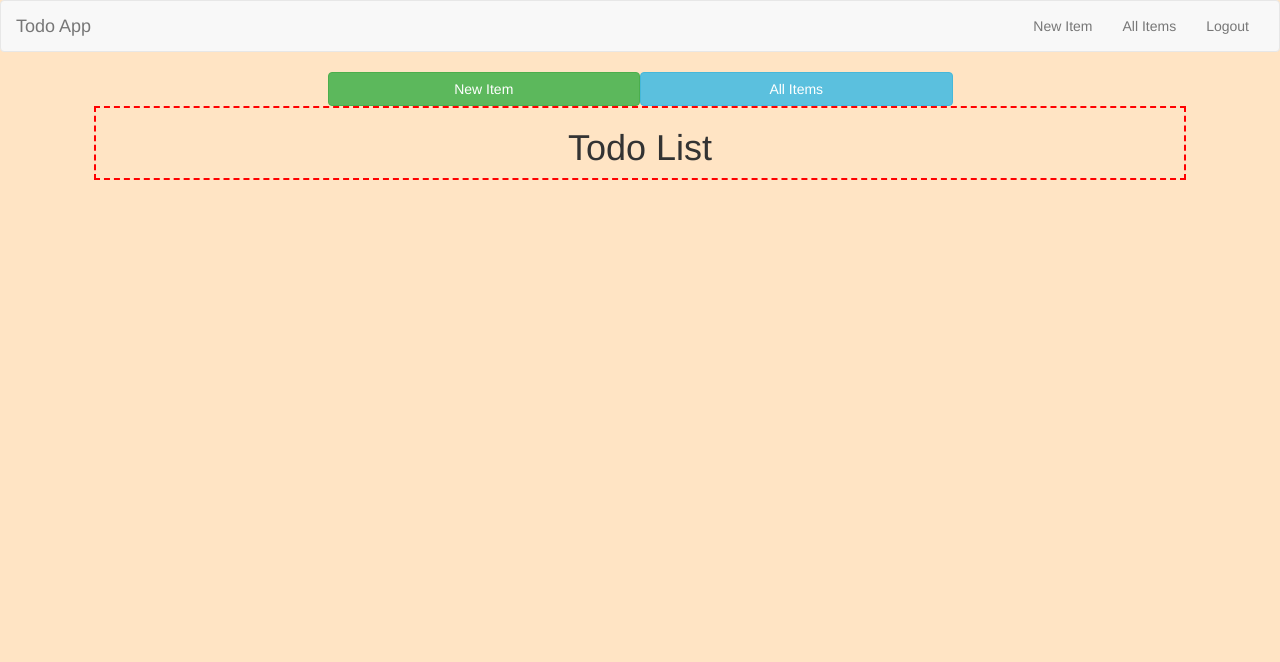
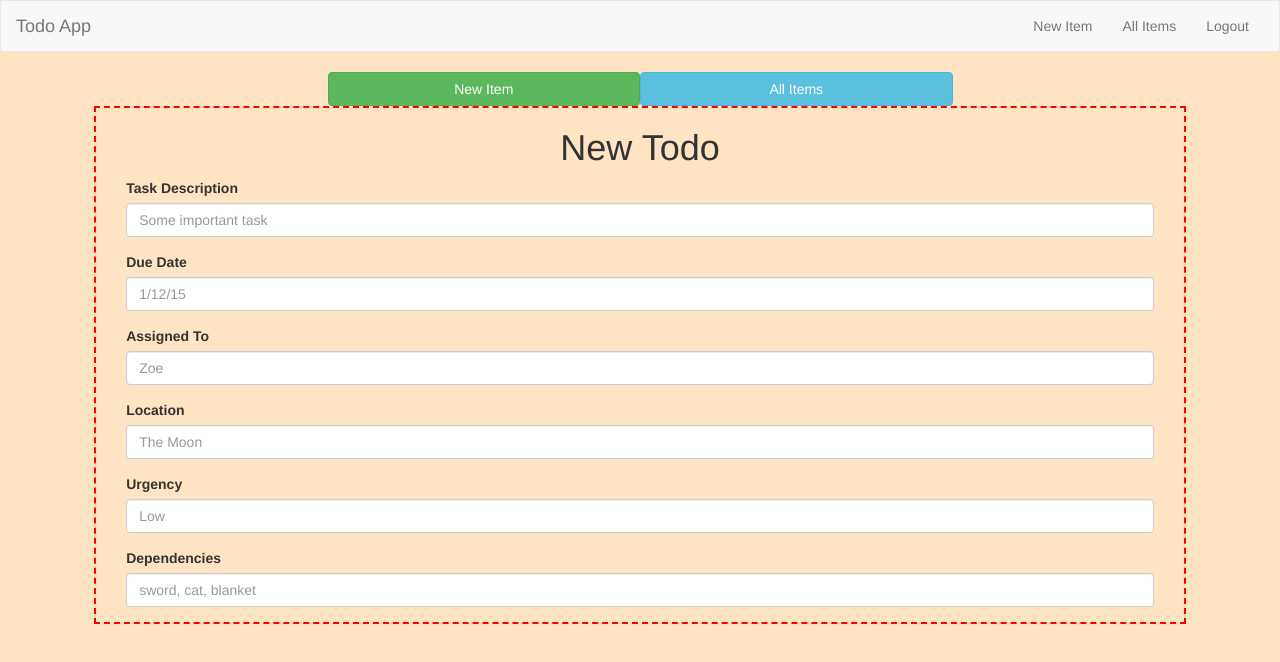
Before and after one commit to devoisaurus/ng-todo-demo, a plain HTML site: page index.html in a window 1280 px wide. Drawn offline with nearby package versions, Linux system fonts and the light colour scheme.

Commit message:
form framework

```diff
--- a/app/app.js
+++ b/app/app.js
@@ -6,7 +6,42 @@ app.controller("NavCtrl", function($scope){
 
 app.controller("TodoCtrl", function($scope){
 	$scope.welcome = "hello";
-	$scope.showListView = true;
+	$scope.showListView = false;
+	$scope.task = "";
+	$scope.newTask = {};
+
+	$scope.items = [
+	{
+		id: 0,
+		task: "mow the lawn",
+		isCompleted: true,
+		dueDate: "12/5/17",
+		assignedTo: "greg",
+		location: "Zoe's house",
+		urgency: "low",
+		dependencies: ["sunshine", "clippers", "hat", "water", "headphones"]
+			},
+			{
+		id: 1,
+		task: "grade quizzes",
+		isCompleted: false,
+		dueDate: "12/5/15",
+		assignedTo: "Joe",
+		location: "NSS",
+		urgency: "high",
+		dependencies: ["wifi", "tissues", "vodka"]
+			},
+			{
+		id: 2,
+		task: "take a nap",
+		isCompleted: false,
+		dueDate: "5/21/16",
+		assignedTo: "zoe",
+		location: "Zoe's house",
+		urgency: "medium",
+		dependencies: ["hammock", "cat", "pillow", "blanket"]
+			}
+		]
 
 	$scope.newItem = function(){
 		console.log("you clicked new item");
--- a/index.html
+++ b/index.html
@@ -44,12 +44,47 @@
 					</div>
 					<div class="col-xs-12" ng-show="!showListView">
 						<h1>New Todo</h1>
+						<form>
+							<div class="form-group">
+								<label>Task Description</label>
+								<input type="text" class="form-control" placeholder="Some important task" ng-model="newTask.task">
+							</div>
+							<div class="form-group">
+								<label>Due Date</label>
+								<input type="text" class="form-control" placeholder="1/12/15" ng-model="newTask.dueDate">
+							</div>
+							<div class="form-group">
+								<label>Assigned To</label>
+								<input type="text" class="form-control" placeholder="Zoe" ng-model="newTask.assignedTo">
+							</div>
+							<div class="form-group">
+								<label>Location</label>
+								<input type="text" class="form-control" placeholder="The Moon" ng-model="newTask.location">
+							</div>
+							<div class="form-group">
+								<label>Urgency</label>
+								<input type="text" class="form-control" placeholder="Low" ng-model="newTask.urgency">
+							</div>
+							<div class="form-group">
+								<label>Dependencies</label>
+								<input type="text" class="form-control" placeholder="sword, cat, blanket" ng-model="newTask.dependencies">
+							</div>
+						</form>
 					</div>
 				</div>
 			</div>
 
 
-
+<!-- 	{
+		id: 0,
+		task: "mow the lawn",
+		isCompleted: true,
+		dueDate: "12/5/17",
+		assignedTo: "greg",
+		location: "Zoe's house",
+		urgency: "low",
+		dependencies: ["sunshine", "clippers", "hat", "water", "headphones"]
+			}, -->
 
 
 
```
